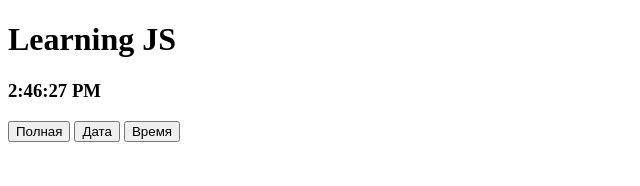
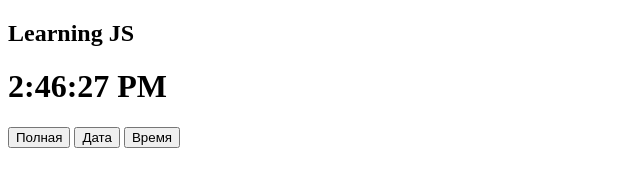
Before and after one commit to crucifyapril/learningJs, a plain HTML site: page 3part/index.html in a window 1280 px wide. Shown: the whole page, without its empty margins (0-640 px from the left). Drawn offline with Linux system fonts and the light colour scheme.

Commit message:
шрифт

```diff
--- a/3part/index.html
+++ b/3part/index.html
@@ -9,9 +9,9 @@
     <script src="app.js" defer></script>
 </head>
 <body>
-<h1>Learning JS</h1>
+<h2>Learning JS</h2>
 <div>
-    <h3 id="output">12:12:12</h3>
+    <h1 id="output">12:12:12</h1>
     <div>
         <button id="full">Полная</button>
         <button id="date">Дата</button>
```
